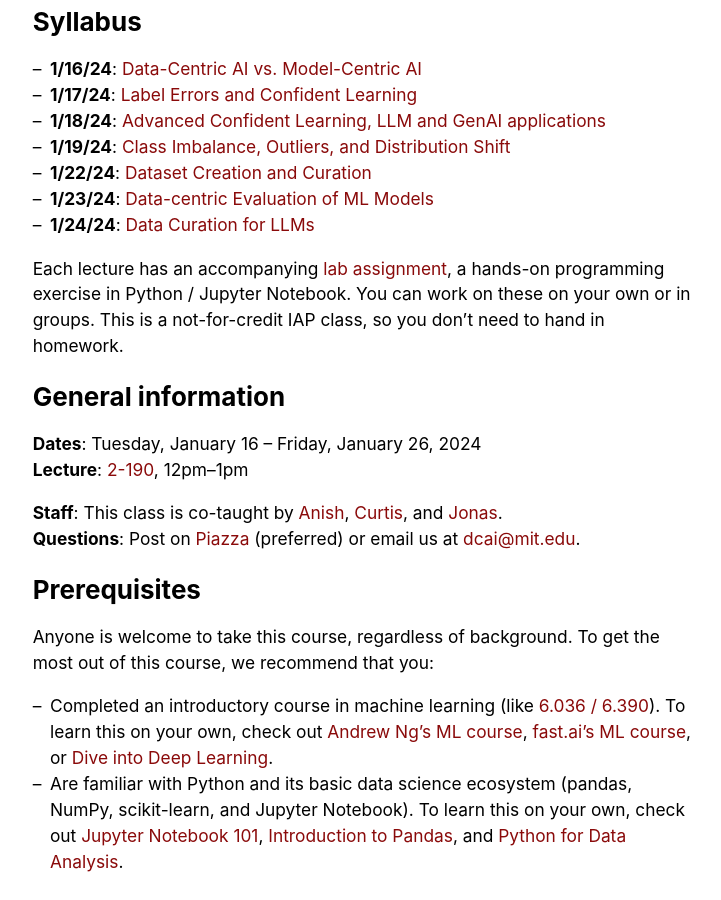
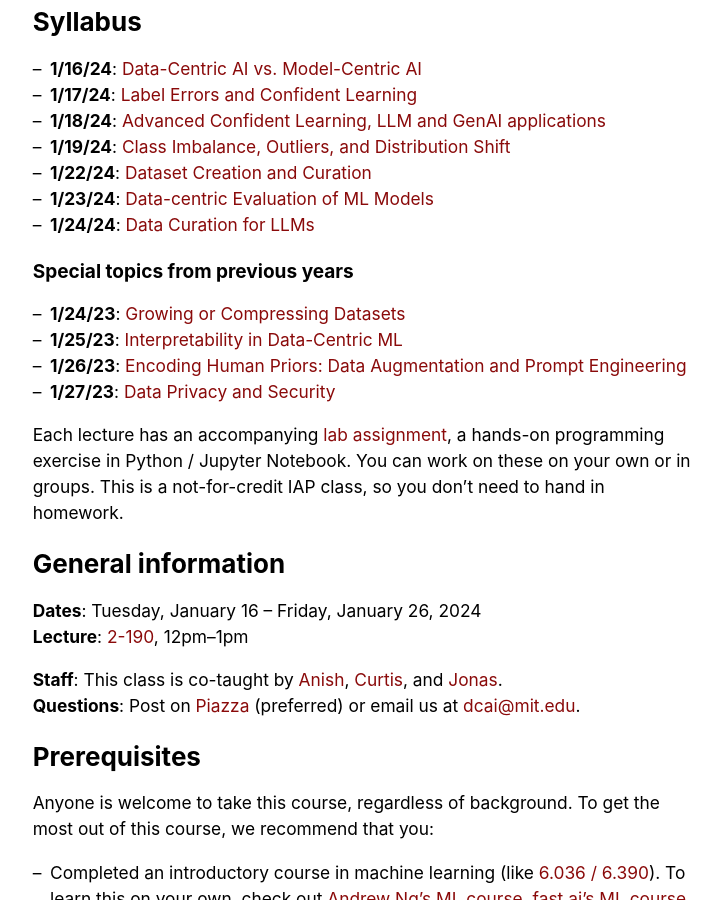
Before and after one commit to dcai-course/dcai-course, a Jekyll site: the page built from index.md, in a window 1280 px wide and 900 px high, scrolled down 957 px. Shown: the whole window, without its empty margins (278-999 px from the left). Built offline with Jekyll 4.4.1, drawn with Linux system fonts in a browser that asks for light colours.

Commit message:
Add links to unique lectures from previous year

```diff
--- /dev/null
+++ b/_data/special.yml
@@ -0,0 +1,10 @@
+# should be manually sorted by date ascending
+
+- collection: "2023"
+  path: growing-compressing-datasets
+- collection: "2023"
+  path: interpretable-features
+- collection: "2023"
+  path: human-priors
+- collection: "2023"
+  path: data-privacy-security
--- a/index.md
+++ b/index.md
@@ -40,6 +40,23 @@
         {% endif %}
         </li>
     {% endif %}
+{% endfor %}
+</ul>
+
+## Special topics from previous years
+
+<ul>
+{% for lecture in site.data.special %}
+    {% for maybe_match in site[lecture.collection] %}
+        {% assign name = maybe_match.path | split:'/' | last | split:'.' | first %}
+        {% if name == lecture.path %}
+            {% assign match = maybe_match %}
+            <li>
+            <strong>{{ match.date | date: '%-m/%d/%y' }}</strong>:
+            <a href="{{ match.url }}">{{ match.title }}</a>
+            </li>
+        {% endif %}
+    {% endfor %}
 {% endfor %}
 </ul>
 
```
